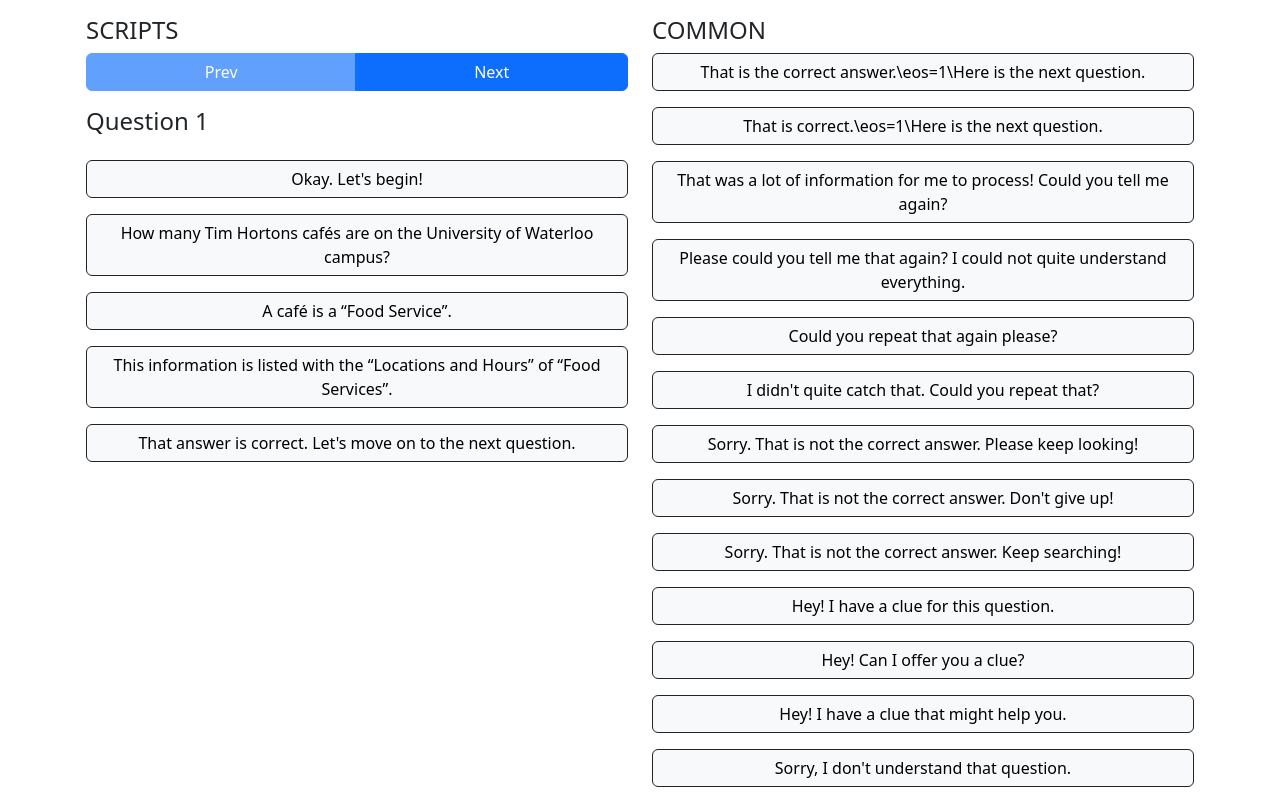
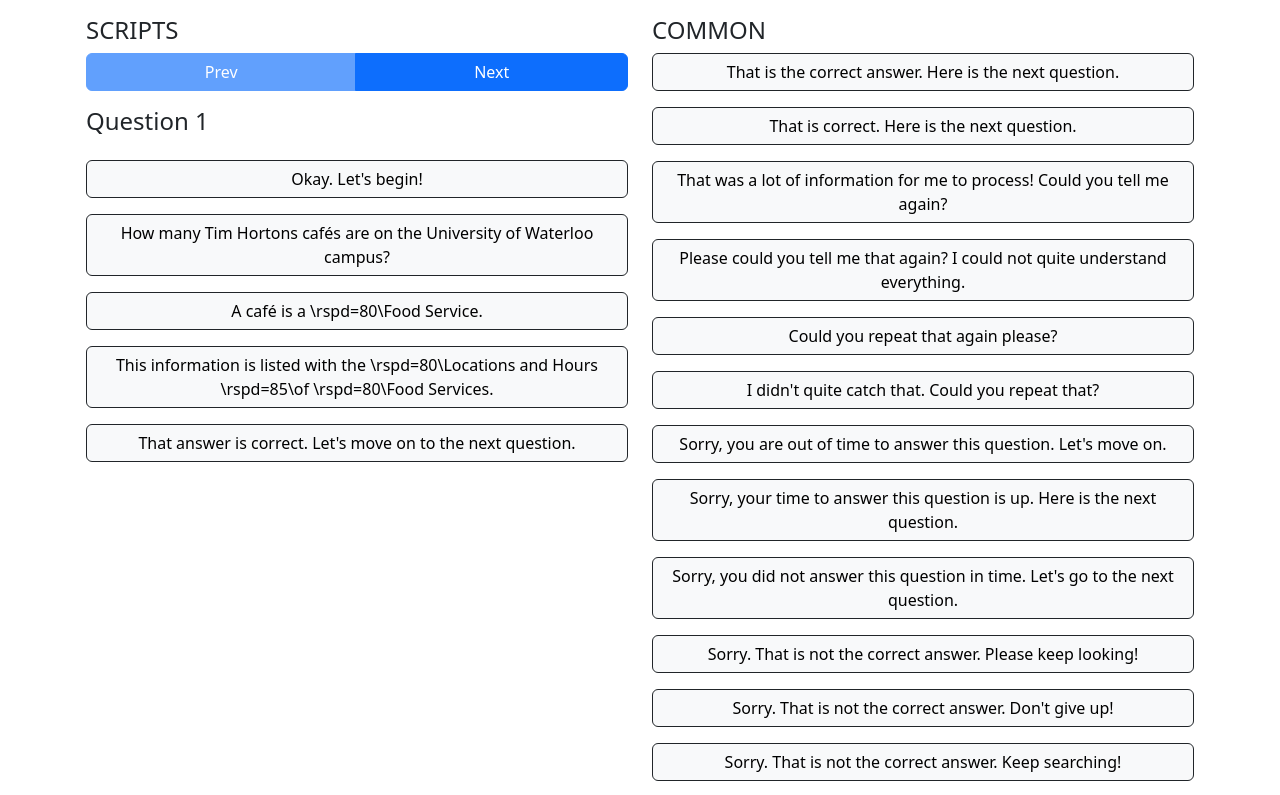
Before and after one commit to casey-oneill/naoqi-wizard-interface, a React (Create React App) app in the folder naoqi-web/: page / in a window 1280 px wide. Shown: the top 795 px of the page. Built offline with nearby package versions, Linux system fonts and the light colour scheme.

Commit message:
Updating data

```diff
--- a/naoqi-web/src/data/data.js
+++ b/naoqi-web/src/data/data.js
@@ -9,8 +9,8 @@
 			value: [
 				"Okay. Let's begin!",
 				"How many Tim Hortons cafés are on the University of Waterloo campus?",
-				"A café is a “Food Service”.",
-				"This information is listed with the “Locations and Hours” of “Food Services”.",
+				"A café is a \\rspd=80\\Food Service.",
+				"This information is listed with the \\rspd=80\\Locations and Hours \\rspd=85\\of \\rspd=80\\Food Services.",
 				"That answer is correct. Let's move on to the next question.",
 			],
 		},
@@ -20,7 +20,7 @@
 			type: DIALOGUE,
 			value: [
 				"The University of Waterloo’s Human-Computer Interaction group is led by three professors. Who of these three has a Bachelor of Fine Arts?",
-				"The Human-Computer Interaction group is part of the “Cheriton School of Computer Science”.",
+				"The Human-Computer Interaction group is part of the \\rspd=80\\Cheriton School of Computer Science.",
 				"Human-computer interaction is a research area.",
 				"That is the correct answer. Let me tell you the next question.",
 			],
@@ -31,8 +31,8 @@
 			type: DIALOGUE,
 			value: [
 				"What is the password to log onto a computer at the Audio Lab?",
-				"The Audio Lab is a “Resource” provided by the “Stratford School of Interaction Design and Business”.",
-				"The “Stratford” school is a “Satellite Campus”.",
+				"The Audio Lab is a \\rspd=80\\Resource \\rspd=85\\provided by the \\rspd=80\\Stratford School of Interaction Design and Business.",
+				"The \\rspd=80\\Stratford school \\rspd=85\\is a \\rspd=80\\Satellite Campus.",
 				"Yes, you found the correct answer. Let's go to the next question.",
 			],
 		},
@@ -42,7 +42,7 @@
 			type: DIALOGUE,
 			value: [
 				"What year did the University of Waterloo open?",
-				"This seems like a fact “About Waterloo”.",
+				"This is a fact \\rspd=80\\About Waterloo.",
 				"This question is too difficult. Let's move on to the next one.",
 			],
 		},
@@ -57,9 +57,9 @@
 			title: "Question 5",
 			type: DIALOGUE,
 			value: [
-				"What is the name of the professor who leads the “Molecular Beam Epitaxy Research Group”?",
-				"The “Molecular Beam Epitaxy Research Group” is part of the “Waterloo Institute for Nanotechnology”.",
-				"“Nanotechnology Engineering” is part of the “Science” department.",
+				"What is the name of the professor who leads the \\rspd=80\\Molecular Beam Epitaxy Research Group?",
+				"The \\rspd=80\\Molecular Beam Epitaxy Research Group \\rspd=85\\is part of the \\rspd=80\\Waterloo Institute for Nanotechnology.",
+				"\\rspd=80\\Nanotechnology Engineering \\rspd=85\\is part of the \\rspd=80\\Science \\rspd=85\\department.",
 				"Correct! That is the answer I was looking for.",
 			],
 		},
@@ -74,18 +74,22 @@
 	],
 	common: {
 		commonDialogue: [
-			"That is the correct answer.\\eos=1\\Here is the next question.",
-			"That is correct.\\eos=1\\Here is the next question.",
+			"That is the correct answer. Here is the next question.",
+			"That is correct. Here is the next question.",
 			"That was a lot of information for me to process! Could you tell me again?",
 			"Please could you tell me that again? I could not quite understand everything.",
 			"Could you repeat that again please?",
 			"I didn't quite catch that. Could you repeat that?",
+			"Sorry, you are out of time to answer this question. Let's move on.",
+			"Sorry, your time to answer this question is up. Here is the next question.",
+			"Sorry, you did not answer this question in time. Let's go to the next question.",
 			"Sorry. That is not the correct answer. Please keep looking!",
 			"Sorry. That is not the correct answer. Don't give up!",
 			"Sorry. That is not the correct answer. Keep searching!",
 			"Hey! I have a clue for this question.",
 			"Hey! Can I offer you a clue?",
 			"Hey! I have a clue that might help you.",
+			"Hey! Would you like to hear a clue?",
 			"Sorry, I don't understand that question.",
 			"Sorry, I can't answer that.",
 			"Please, let's return to the experiment.",
```
Also changed, not shown: 2 other files (tests, documents, lock files or other folders).
